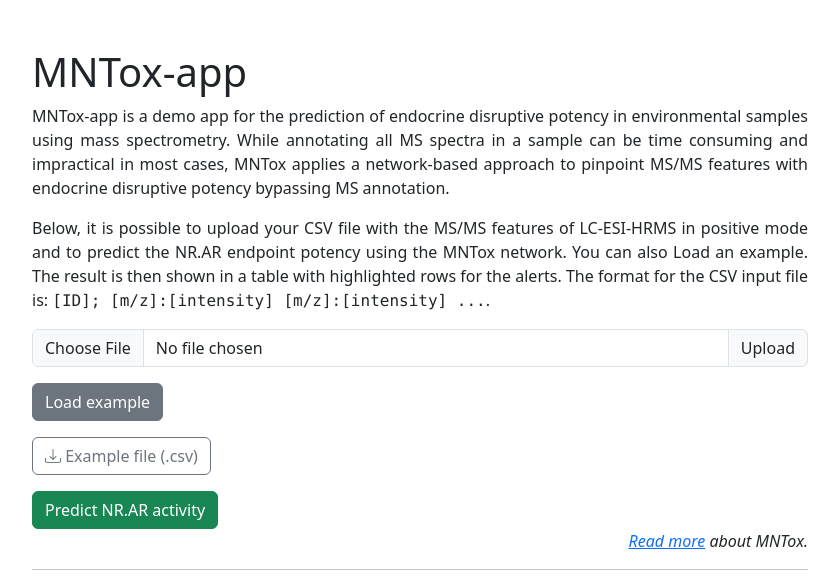
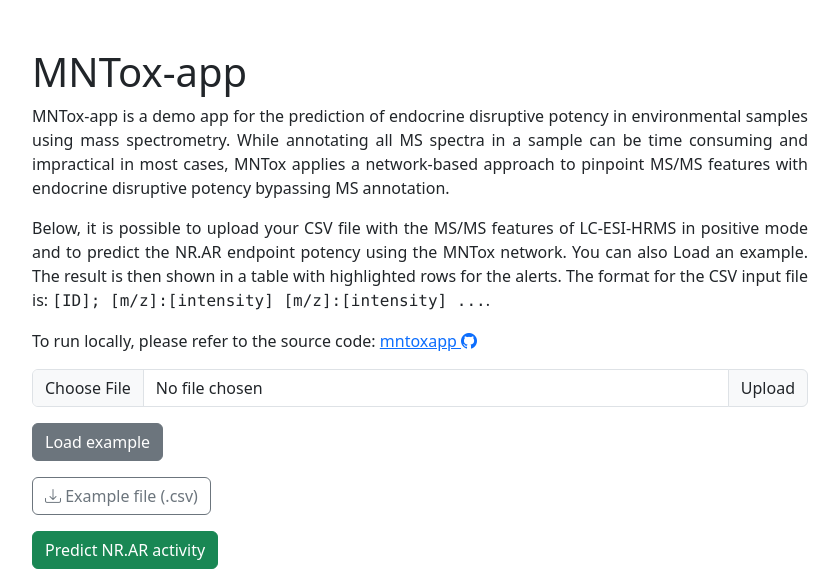
Before and after one commit to LeoSotoJ/mntoxapp, a Flask app: page / in a window 1280 px wide. Shown: the top 588 px of the page, without its empty margins (220-1059 px from the left). Run offline with Flask 3, Linux system fonts and the light colour scheme.

Commit message:
Added source code to run locally

```diff
--- a/templates/index.html
+++ b/templates/index.html
@@ -11,12 +11,12 @@
 <div class="container mt-5" style="max-width: 800px;">
 
 <h1>MNTox-app</h1>
-
 <p align="justify"> MNTox-app is a demo app for the prediction of endocrine disruptive potency in environmental samples using mass spectrometry. While annotating all MS spectra in a sample can be time consuming and impractical in most cases, MNTox applies a network-based approach to pinpoint MS/MS features with endocrine disruptive potency bypassing MS annotation. <p>
 
 
 <p align="justify"> Below, it is possible to upload your CSV file with the MS/MS features of LC-ESI-HRMS in positive mode and to predict the NR.AR endpoint potency using the MNTox network. You can also Load an example. The result is then shown in a table with highlighted rows for the alerts. The format for the CSV input file is: <samp>[ID]; [m/z]:[intensity] [m/z]:[intensity] ...</samp>. </p>
 
+<p>To run locally, please refer to the source code: <a href="https://github.com/LeoSotoJ/mntoxapp">mntoxapp <i class="bi bi-github"></i></a></p>
 
     <form method = "POST" enctype="multipart/form-data" action = "/">
 	<div class="input-group mb-3">
@@ -47,7 +47,12 @@
         <input type="submit" class="btn btn-success mt-3" value="Predict NR.AR activity"/>
     </form>
 
-<p align="right"><em><a href="https://ionengineer.com/pages/mntox/" >Read more</a> about MNTox.</em></p>
+<br>
+
+<p align="right"><em><a href="https://ionengineer.com/pages/mntox/" >Read more</a> about MNTox.</em>
+
+
+</p>
 
 
 <footer class="footer">
```
